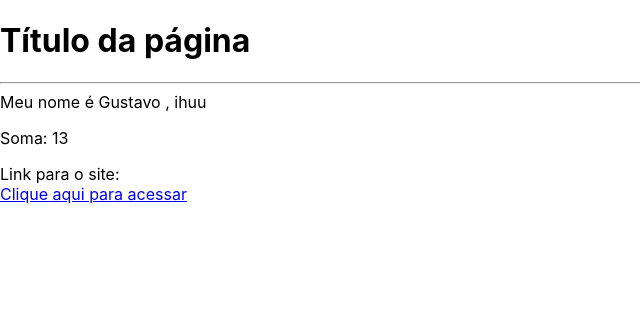
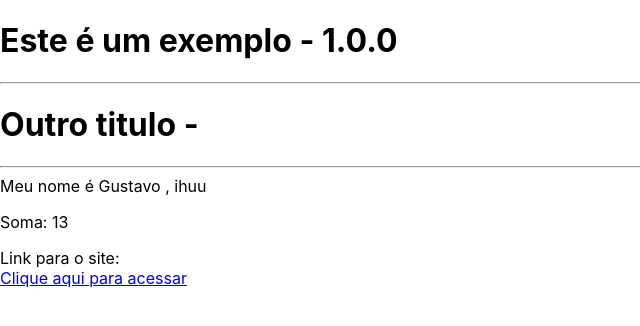
Before and after one commit to Gusttavomarinho/Curso-B7webJS, a React (Vite) app in the folder Curso-ReactJS/react-vite/: page / in a window 1280 px wide. Shown: the top 326 px of the page, without its empty margins (0-640 px from the left). Built offline with nearby package versions, Linux system fonts and the light colour scheme.

Commit message:
treinando props

```diff
--- a/Curso-ReactJS/react-vite/src/App.tsx
+++ b/Curso-ReactJS/react-vite/src/App.tsx
@@ -16,7 +16,8 @@ const App = () => {
 
   return(
     <div>
-      <Header/>
+      <Header title="Este é um exemplo" version="1.0.0"/>
+      <Header title="Outro titulo" />
       <div>Meu nome é {name} , ihuu</div>
       <p>Soma: {somar(n1,n2)}</p>
       Link para o site:<br/>
--- a/Curso-ReactJS/react-vite/src/components/Header.tsx
+++ b/Curso-ReactJS/react-vite/src/components/Header.tsx
@@ -1,7 +1,12 @@
-export const Header = () => {
+type Props = {
+  title: string;
+  version?: string;
+}
+
+export const Header = ({title,version}: Props) => {
   return(
     <header>
-      <h1>Título da página</h1>
+      <h1>{title} - {version}</h1>
       <hr />
     </header>
   )
```
